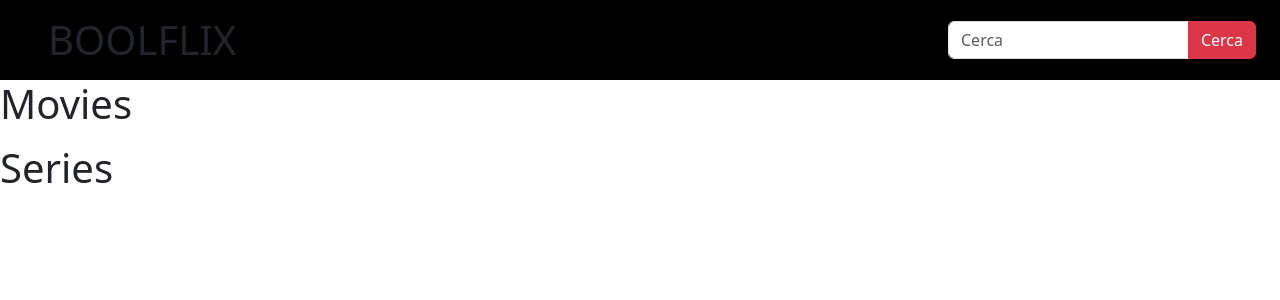
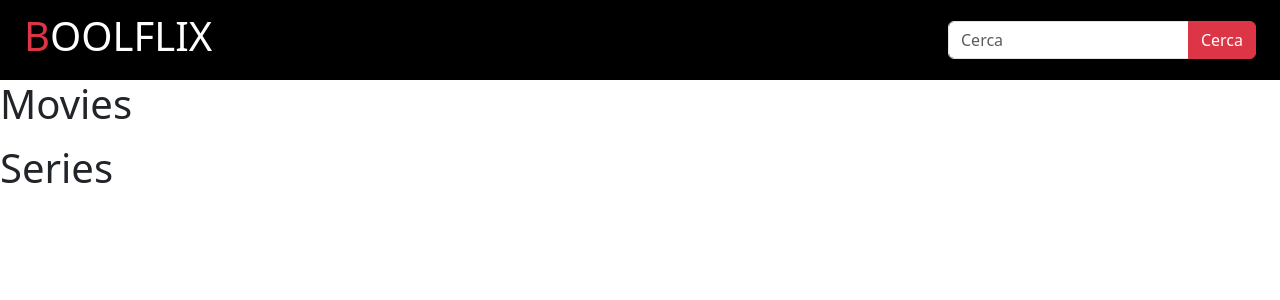
Before and after one commit to VincenzoDiMasi/vite-boolflix, a Vue app: page / in a window 1280 px wide. Shown: the top 300 px of the page. Built offline with nearby package versions, Linux system fonts and the light colour scheme.

Commit message:
Add AppMain

```diff
--- a/src/App.vue
+++ b/src/App.vue
@@ -2,8 +2,9 @@
 import axios from 'axios'
 import {store} from './store'
 import AppHeader from './components/AppHeader.vue'
+import AppMain from './components/AppMain.vue'
 export default {
-  components : {AppHeader},
+  components : {AppHeader, AppMain},
   data (){
     return {
       store,
@@ -35,6 +36,7 @@ export default {
         if (searchProduct === ''){
           store.movies = []
           store.series = []
+          return
         }
       },
   },
@@ -48,55 +50,11 @@ export default {
 <template>
 
   <app-header @product-search="onProductSearch" @clean-input="cleanInput"></app-header>
-  <div class="movies">
-      <h1>Movies</h1>
-      <ul>
-        <li v-for="movie in store.movies">
-          <figure>
-            <img :src="`https://image.tmdb.org/t/p/w342/${movie.poster_path}`" alt="">
-          </figure>
-          <div>
-              {{ movie.title }}
-          </div>
-          <div>
-              {{ movie.original_title }}
-          </div>
-          <!-- <img class="img-fluid flag" :src="`/src/assets/img/${movie.original_language}.png`" :alt="movie.original_language">   -->
-          <img v-if="movie.original_language === 'it' || movie.original_language === 'en'" class="img-fluid flag" :src="`/src/assets/img/${movie.original_language}.png`" :alt="movie.original_language">
-          <div v-else>{{ movie.original_language }}</div>
-          <div>
-              {{ movie.vote_average }}
-          </div>
-        </li>
-      </ul>
-    </div>
+  <app-main></app-main>
 
-    <div class="series">
-      <h1>Series</h1>
-      <ul>
-        <li v-for="serie in series">
-          <figure>
-            <img :src="`https://image.tmdb.org/t/p/w342/${serie.poster_path}`" alt="">
-          </figure>
-          <div>
-              {{ serie.name }}
-          </div>
-          <div>
-              {{ serie.original_name }}
-          </div>
-          <img v-if="serie.original_language === 'it' || serie.original_language === 'en'" class="img-fluid flag" :src="`/src/assets/img/${serie.original_language}.png`" :alt="serie.original_language">
-          <div v-else>{{ serie.original_language }}</div>
-          <div>
-              {{ serie.vote_average }}
-          </div>
-        </li>
-      </ul>
-    </div>
+
 </template>
 
 <style lang="scss">
-.flag {
-  height: 18px;
-}
 
 </style>
--- a/src/components/AppHeader.vue
+++ b/src/components/AppHeader.vue
@@ -16,9 +16,12 @@ export default {
 
 <template>
     <header class="d-flex justify-content-between align-items-center px-4">
-        <h1 class="m-4">
-            BOOLFLIX
-        </h1>
+        <div class="d-flex">
+            <h1 class="text-danger">B</h1>
+            <h1 class="">
+                OOLFLIX
+            </h1>
+        </div>
         <div class="input-group flex-nowrap w-25">
             <input @keyup="cleanInput" @keyup.enter="onTypeSearch" v-model.trim="searchMovie" type="text" class="form-control" placeholder="Cerca" aria-label="Username" aria-describedby="addon-wrapping">
             <button @click="onTypeSearch" class="btn btn-danger">Cerca</button>
@@ -27,9 +30,13 @@ export default {
 
 </template>
 
-<style scoped>
+<style lang="scss" scoped>
     header {
         height: 80px;
         background-color: black;
+
+        h1{
+            color: white;
+        }
     }
 </style>
--- /dev/null
+++ b/src/components/AppMain.vue
@@ -0,0 +1,67 @@
+<script>
+import {store} from '../store'
+export default {
+    data () {
+        return {
+            store,
+
+        }
+    }
+    }
+
+</script>
+
+<template>
+   <div class="movies">
+      <h1>Movies</h1>
+      <ul>
+        <li v-for="movie in store.movies">
+          <figure>
+            <img :src="`https://image.tmdb.org/t/p/w342/${movie.poster_path}`" alt="">
+          </figure>
+          <div>
+              {{ movie.title }}
+          </div>
+          <div>
+              {{ movie.original_title }}
+          </div>
+          <!-- <img class="img-fluid flag" :src="`/src/assets/img/${movie.original_language}.png`" :alt="movie.original_language">   -->
+          <img v-if="movie.original_language === 'it' || movie.original_language === 'en'" class="img-fluid flag" :src="`/src/assets/img/${movie.original_language}.png`" :alt="movie.original_language">
+          <div v-else>{{ movie.original_language }}</div>
+          <div>
+            {{ Math.ceil(movie.vote_average / 2) }}
+          </div>
+        </li>
+      </ul>
+    </div>
+
+    <div class="series">
+      <h1>Series</h1>
+      <ul>
+        <li v-for="serie in series">
+          <figure>
+            <img :src="`https://image.tmdb.org/t/p/w342/${serie.poster_path}`" alt="">
+          </figure>
+          <div>
+              {{ serie.name }}
+          </div>
+          <div>
+              {{ serie.original_name }}
+          </div>
+          <img v-if="serie.original_language === 'it' || serie.original_language === 'en'" class="img-fluid flag" :src="`/src/assets/img/${serie.original_language}.png`" :alt="serie.original_language">
+          <div v-else>{{ serie.original_language }}</div>
+          <div>
+            {{ Math.ceil(serie.vote_average / 2) }}
+          </div>
+        </li>
+      </ul>
+    </div>
+
+</template>
+
+<style lang="scss" scoped>
+   .flag {
+  height: 18px;
+}
+
+</style>
```
